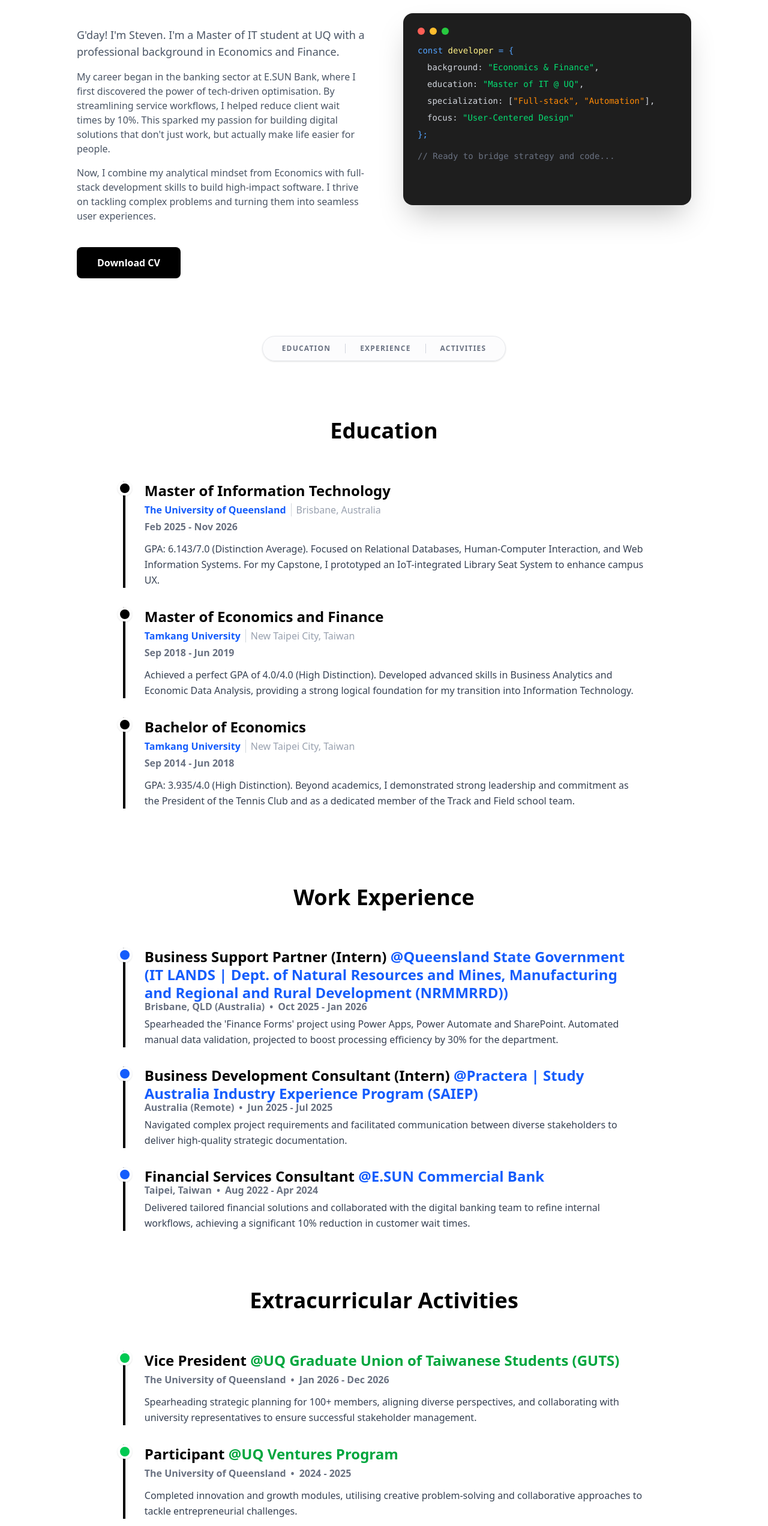
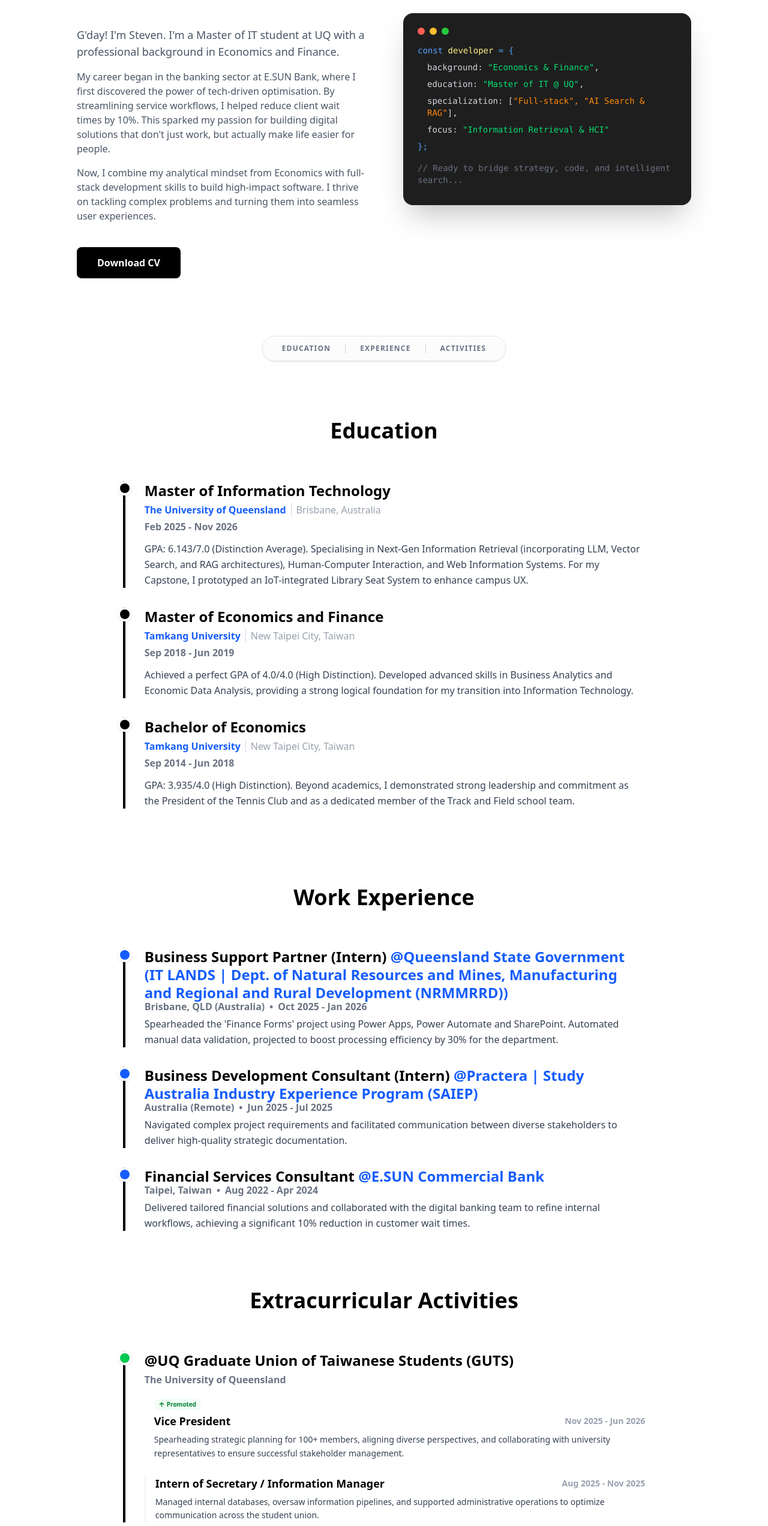
Before and after one commit to stevensu04/stevensu-resume, a Next.js app: page /about in a window 1280 px wide. Shown: the part 253-2797 px from the top of the page at 60% size. Built offline with nearby package versions, Linux system fonts and the light colour scheme.

Commit message:
feat: resolve projects 404 route, integrate JourneyMate, and update GUTS timeline with RAG specialization

```diff
--- a/src/app/about/page.tsx
+++ b/src/app/about/page.tsx
@@ -1,6 +1,7 @@
 "use client";
 import React from 'react';
 import AnimatedText from '@/components/AnimatedText';
+import { FaArrowUp } from 'react-icons/fa';
 
 export default function AboutPage() {
     return (
@@ -27,7 +28,7 @@ export default function AboutPage() {
                 </div>
             </div>
 
-            {/* Tech terminal */}
+            {/* Tech terminal showcasing AI Search & RAG specialization */}
             <div className="relative group">
                 <div className="absolute top-0 -right-3 -z-10 w-[102%] h-[103%] rounded-[2rem] bg-black" />
                 <div className="w-full h-80 bg-[#1e1e1e] rounded-2xl p-6 font-mono text-sm shadow-2xl flex flex-col">
@@ -40,10 +41,12 @@ export default function AboutPage() {
                         <p className="text-blue-400">const <span className="text-yellow-200">developer</span> = &#123;</p>
                         <p className="pl-4 text-gray-300">background: <span className="text-green-400">&quot;Economics & Finance&quot;</span>,</p>
                         <p className="pl-4 text-gray-300">education: <span className="text-green-400">&quot;Master of IT @ UQ&quot;</span>,</p>
-                        <p className="pl-4 text-gray-300">specialization: [<span className="text-orange-400">&quot;Full-stack&quot;, &quot;Automation&quot;</span>],</p>
-                        <p className="pl-4 text-gray-300">focus: <span className="text-green-400">&quot;User-Centered Design&quot;</span></p>
+                        {/* 💡 Highlighted specialization: AI Search & RAG */}
+                        <p className="pl-4 text-gray-300">specialization: [<span className="text-orange-400">&quot;Full-stack&quot;, &quot;AI Search &amp; RAG&quot;</span>],</p>
+                        {/* 💡 Highlighted focus: Information Retrieval */}
+                        <p className="pl-4 text-gray-300">focus: <span className="text-green-400">&quot;Information Retrieval &amp; HCI&quot;</span></p>
                         <p className="text-blue-400">&#125;;</p>
-                        <p className="mt-4 text-gray-500">// Ready to bridge strategy and code...</p>
+                        <p className="mt-4 text-gray-500">// Ready to bridge strategy, code, and intelligent search...</p>
                     </div>
                 </div>
             </div>
@@ -53,9 +56,9 @@ export default function AboutPage() {
         <div className="flex items-center justify-center w-full mb-24">
             <nav className="flex gap-4 p-2 px-6 bg-gray-50/50 backdrop-blur-sm border border-gray-200 rounded-full shadow-sm">
                 <NavLink href="#education" text="Education" />
-                <div className="w-[1px] h-4 bg-gray-300 self-center" /> {/* 分隔線 */}
+                <div className="w-[1px] h-4 bg-gray-300 self-center" /> {/* Nav anchor divider */}
                 <NavLink href="#experience" text="Experience" />
-                <div className="w-[1px] h-4 bg-gray-300 self-center" /> {/* 分隔線 */}
+                <div className="w-[1px] h-4 bg-gray-300 self-center" /> {/* Nav anchor divider */}
                 <NavLink href="#activities" text="Activities" />
             </nav>
         </div>
@@ -69,7 +72,8 @@ export default function AboutPage() {
                     school="The University of Queensland"
                     location="Brisbane, Australia"
                     time="Feb 2025 - Nov 2026"
-                    info="GPA: 6.143/7.0 (Distinction Average). Focused on Relational Databases, Human-Computer Interaction, and Web Information Systems. For my Capstone, I prototyped an IoT-integrated Library Seat System to enhance campus UX."
+                    // 💡 Updated to feature Next-Gen Information Retrieval, LLMs, and RAG architectures
+                    info="GPA: 6.143/7.0 (Distinction Average). Specialising in Next-Gen Information Retrieval (incorporating LLM, Vector Search, and RAG architectures), Human-Computer Interaction, and Web Information Systems. For my Capstone, I prototyped an IoT-integrated Library Seat System to enhance campus UX."
                 />
 
                 <EducationItem
@@ -96,7 +100,7 @@ export default function AboutPage() {
             <div className="max-w-[85%] mx-auto">
                 <ExperienceItem
                     title="Business Support Partner (Intern)"
-                    company="Queensland State  Government (IT LANDS | Dept. of Natural Resources and Mines, Manufacturing and Regional and Rural Development (NRMMRRD))"
+                    company="Queensland State Government (IT LANDS | Dept. of Natural Resources and Mines, Manufacturing and Regional and Rural Development (NRMMRRD))"
                     location="Brisbane, QLD (Australia)"
                     time="Oct 2025 - Jan 2026"
                     work="Spearheaded the 'Finance Forms' project using Power Apps, Power Automate and SharePoint. Automated manual data validation, projected to boost processing efficiency by 30% for the department."
@@ -123,11 +127,21 @@ export default function AboutPage() {
             <h2 className="font-bold text-4xl mb-16 w-full text-center">Extracurricular Activities</h2>
             <div className="max-w-[85%] mx-auto">
                 <ActivityItem
-                title="Vice President"
                     company="UQ Graduate Union of Taiwanese Students (GUTS)"
                     location="The University of Queensland"
-                time="Jan 2026 - Dec 2026"
-                work="Spearheading strategic planning for 100+ members, aligning diverse perspectives, and collaborating with university representatives to ensure successful stakeholder management. "
+                    roles={[
+                        {
+                            title: "Vice President",
+                            time: "Nov 2025 - Jun 2026",
+                            work: "Spearheading strategic planning for 100+ members, aligning diverse perspectives, and collaborating with university representatives to ensure successful stakeholder management.",
+                            isPromoted: true
+                        },
+                        {
+                            title: "Intern of Secretary / Information Manager",
+                            time: "Aug 2025 - Nov 2025",
+                            work: "Managed internal databases, oversaw information pipelines, and supported administrative operations to optimize communication across the student union."
+                        }
+                    ]}
                 />
                 <ActivityItem
                     title="Participant"
@@ -137,11 +151,11 @@ export default function AboutPage() {
                     work="Completed innovation and growth modules, utilising creative problem-solving and collaborative approaches to tackle entrepreneurial challenges."
                 />
                 <ActivityItem
-                title="Volunteer"
+                    title="Social Media Coordinator & Copywriter"
                     company="Australia Career Forum (ACF)"
                     location="Brisbane, Australia"
-                time="2025 - 2026"
-                work="Supported large-scale community events like 'ACF Brisbane Squid Game', fostering community ties for 50+ attendees through inclusive cultural activities."
+                    time="Mar 2025 - Jun 2026"
+                    work="Drafted high-converting marketing copy and coordinated multi-channel social media campaigns to promote large-scale professional networking events, successfully driving engagement for 50+ attendees in the Brisbane community."
                 />
             </div>
         </section>
@@ -184,17 +198,45 @@ function ExperienceItem({title, company, location, time, work}: any) {
     );
 }
 
-function ActivityItem({title, company, location, time, work}: any) {
+// Updated ActivityItem with nested role support for GUTS career progression
+function ActivityItem({title, company, location, time, work, roles}: any) {
     return (
         <div className="my-8 first:mt-0 last:mb-0 border-l-4 border-black pl-8 relative">
             <div className="absolute -left-[13px] top-0 w-6 h-6 bg-green-500 rounded-full border-4 border-white shadow-sm" />
+
+            {/* Header style depending on single or multiple roles */}
+            {roles ? (
+                <h3 className="font-bold text-2xl mb-1 text-black">@{company}</h3>
+            ) : (
                 <h3 className="font-bold text-2xl mb-1">{title} <span className="text-green-600">@{company}</span></h3>
+            )}
+
             <div className="flex flex-wrap items-center gap-x-2 font-semibold text-gray-500 mb-3 text-sm md:text-base">
                 <span>{location}</span>
-            {location && <span>•</span>}
-            <span>{time}</span>
+                {time && <span>• {time}</span>}
             </div>
+
+            {/* Dynamic rendering for single vs double roles (GUTS) */}
+            {roles ? (
+                <div className="space-y-6 mt-4">
+                    {roles.map((r: any, idx: number) => (
+                        <div key={idx} className={`relative pl-4 ${idx > 0 ? "border-l-2 border-gray-100 mt-4" : ""}`}>
+                            {r.isPromoted && (
+                                <span className="inline-flex items-center gap-1 text-[10px] font-bold bg-green-50 text-green-700 px-2 py-0.5 rounded-full mb-1">
+                                    <FaArrowUp className="text-[9px]" /> Promoted
+                                </span>
+                            )}
+                            <div className="flex flex-col md:flex-row md:items-center justify-between mb-1.5">
+                                <span className="font-bold text-lg text-black">{r.title}</span>
+                                <span className="text-sm font-semibold text-gray-400">{r.time}</span>
+                            </div>
+                            <p className="font-medium w-full text-gray-700 leading-relaxed text-sm">{r.work}</p>
+                        </div>
+                    ))}
+                </div>
+            ) : (
                 <p className="font-medium w-full text-gray-700 leading-relaxed">{work}</p>
+            )}
         </div>
     );
 }
@@ -206,7 +248,7 @@ function NavLink({ href, text }: { href: string; text: string }) {
             className="group relative px-2 py-1 text-xs font-bold uppercase tracking-widest text-gray-500 hover:text-blue-600 transition-colors"
         >
             {text}
-            {/* 動態底線動畫 */}
+            {/* Dynamic underline hover effect */}
             <span className="absolute left-0 bottom-0 w-0 h-[2px] bg-blue-600 transition-all duration-300 group-hover:w-full" />
         </a>
     );
```
Lines whose indentation alone changed are shown as unchanged.
